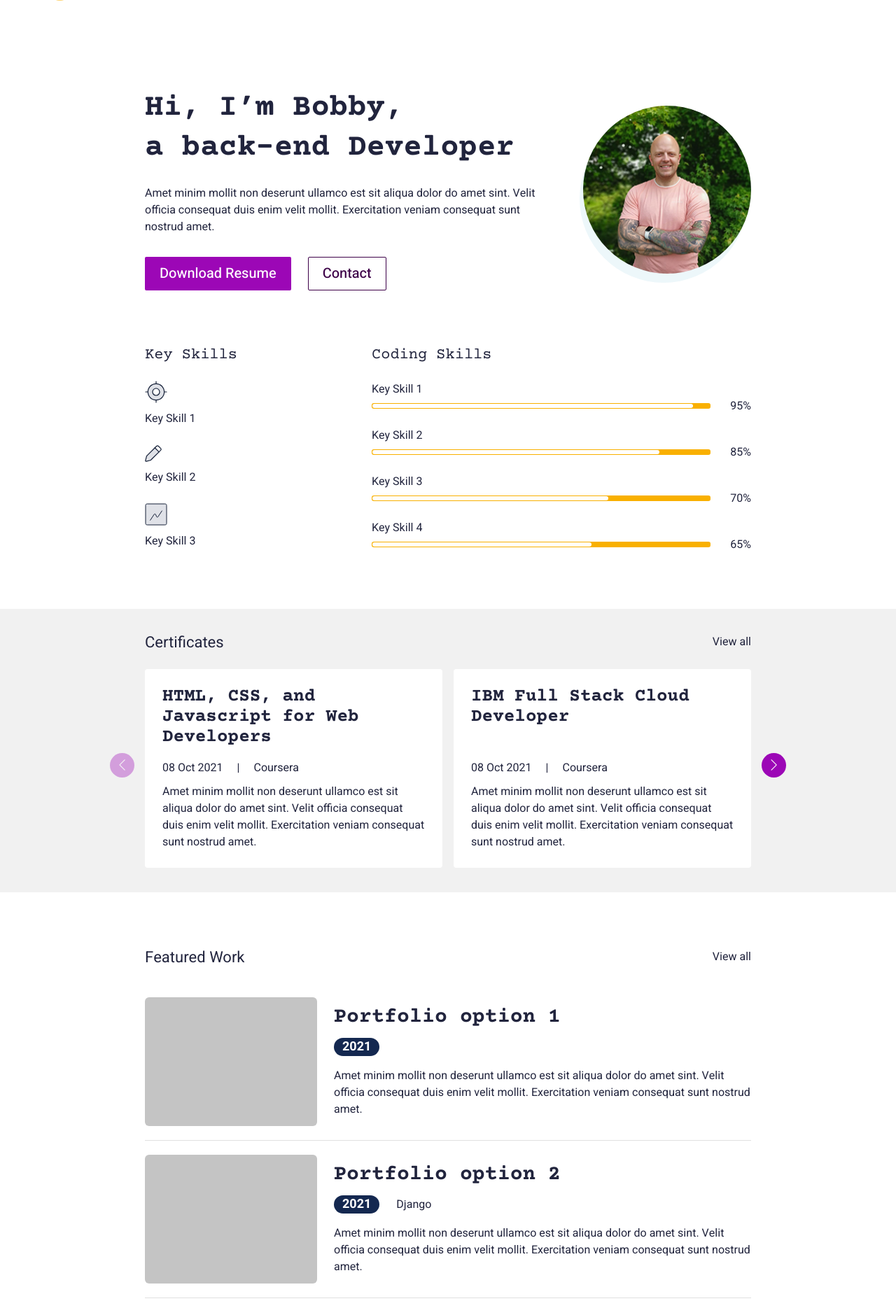
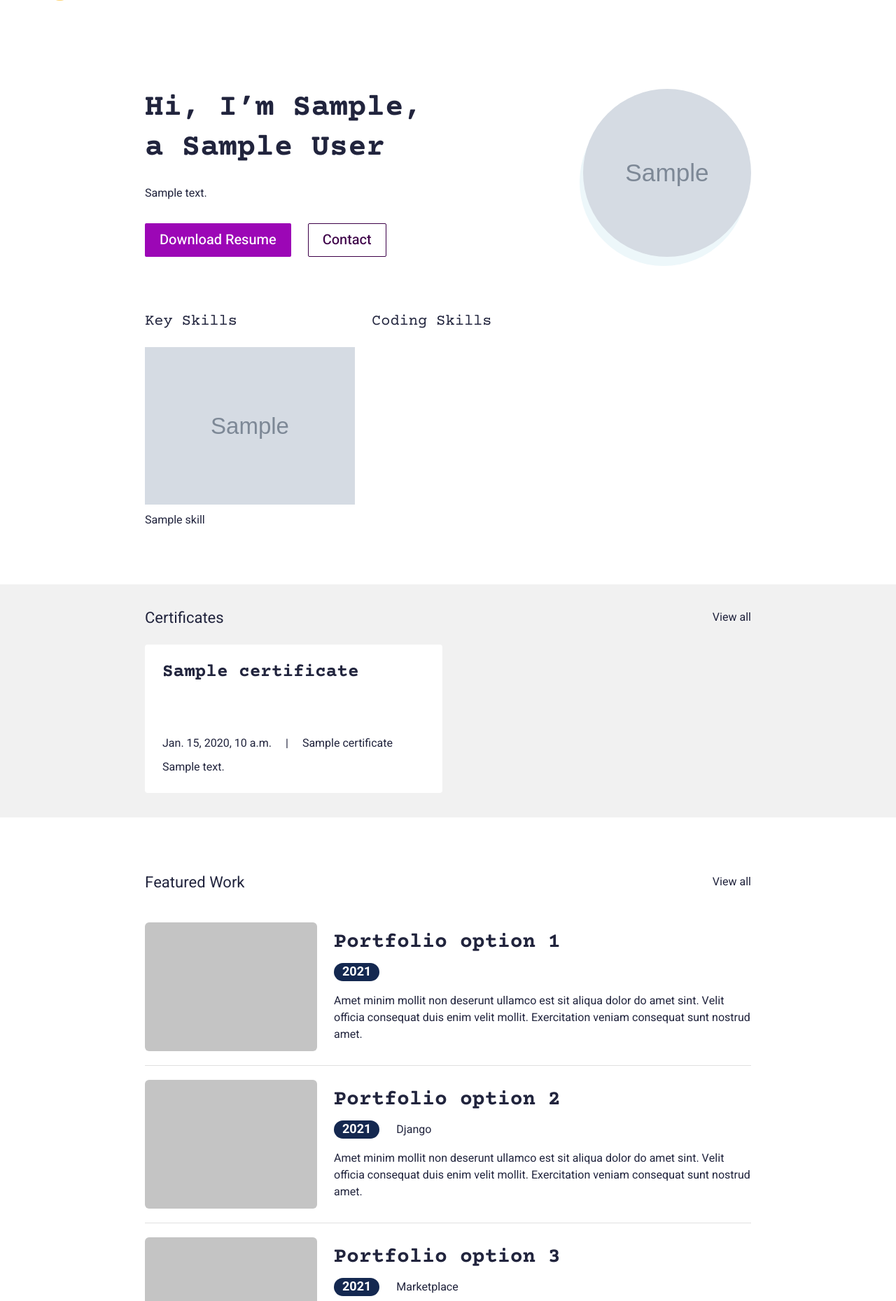
Before and after one commit to irmlel/resume, a Django app: template resume/main/templates/main/index.html in a window 1280 px wide. Shown: the part 78-1937 px from the top of the page at 70% size. Run offline with Django 4.2, Linux system fonts and the light colour scheme; the template is opened without the code that fills it: values that come from a table or form of the project are taken from there, others are empty; tables that the repository leaves empty hold one stand-in row (values such as "Sample post"); grey boxes marked "Sample" are stand-in pictures; parts of the project's set-up code (start-up, migrations or seed data) failed here and were passed over; some libraries are stand-ins or nearby versions.

Commit message:
Updated html files

```diff
--- a/resume/main/templates/main/index.html
+++ b/resume/main/templates/main/index.html
@@ -44,20 +44,20 @@ Start Content
       <div class="row g-4 g-md-3  align-items-center">
         <div class="col-md-auto order-md-last">
           <div class="bannerUserImg">
-            <img src="{% static 'images/user-img.jpg' %}" alt="...">
+            <img src="{{me.userprofile.avatar.url}}" alt="...">
           </div>
         </div>
         <div class="col-md">
           <div class="bannerContent">
-            <h1 class="xlTitle pb-3">Hi, I’m Bobby, <br> a back-end Developer</h1>
-            <p>Amet minim mollit non deserunt ullamco est sit aliqua dolor do amet sint. Velit officia consequat duis enim velit mollit. Exercitation veniam consequat sunt nostrud amet.</p>
+            <h1 class="xlTitle pb-3">Hi, I’m {{me.first_name | title}}, <br> a {{me.userprofile.title}}</h1>
+            <p>{{me.userprofile.bio}}</p>
             <div class="bannerBtnCol">
               <div class="row">
                 <div class="col-auto">
-                  <a download href="javascript:void(0)" class="btn btnPrimary">Download Resume</a>
+                  <a download href="{{me.userprofile.cv.url}}" class="btn btnPrimary">Download Resume</a>
                 </div>
                 <div class="col-auto">
-                  <a href="contact.html" class="btn btnOutline">Contact</a>
+                  <a href="{% url 'main:contact' %}" class="btn btnOutline">Contact</a>
                 </div>
               </div>
             </div>
@@ -75,84 +75,43 @@ Start Content
         <div class="col-md-auto">
           <div class="keySkillCol">
             <h4 class="smTitle pb-3">Key Skills</h4>
+            {% for sk in me.userprofile.skills.all %}
+            {% if sk.is_key_skill%}
             <div class="keySkillCard">
+            {% if sk.image %}
               <div class="ksIconCol">
-                <img src="{% static 'images/key-skill-icon-1.svg' %}" alt="...">
+                <img src="{{sk.image.url}}" alt="...">
               </div>
-              <span class="ksText">Key Skill 1</span>
+            {% endif %}
+              <span class="ksText">{{sk.name}}</span>
             </div>
-            <div class="keySkillCard">
-              <div class="ksIconCol">
-                <img src="{% static 'images/key-skill-icon-2.svg' %}" alt="...">
-              </div>
-              <span class="ksText">Key Skill 2</span>
-            </div>
-            <div class="keySkillCard">
-              <div class="ksIconCol">
-                <img src="{% static 'images/key-skill-icon-3.svg' %}" alt="...">
-              </div>
-              <span class="ksText">Key Skill 3</span>
-            </div>
+            {% endif %}
+            {% endfor %}
           </div>
         </div>
         <div class="col-md">
           <h4 class="smTitle pb-3">Coding Skills</h4>
+          {% for sk in me.userprofile.skills.all %}
+          {% if not sk.is_key_skill %}
           <div class="progressCol">
             <div class="progressCard">
               <div class="progressCol">
-                <span class="progressLbl">Key Skill 1</span>
+                <span class="progressLbl">{{sk.name}}</span>
                 <div class="row g-2 align-items-center">
                   <div class="col">
                     <div class="progress progressStyle">
-                      <div class="progress-bar" role="progressbar" style="width: 95%" aria-valuenow="95" aria-valuemin="0" aria-valuemax="100"></div>
+                      <div class="progress-bar" role="progressbar" style="width: {{sk.score}}%" aria-valuenow="{{sk.score}}" aria-valuemin="0" aria-valuemax="100"></div>
                     </div>
                   </div>
                   <div class="col-auto">
-                    <span class="pLbl">95%</span>
-                  </div>
-                </div>
-              </div>
-              <div class="progressCol">
-                <span class="progressLbl">Key Skill 2</span>
-                <div class="row g-2 align-items-center">
-                  <div class="col">
-                    <div class="progress progressStyle">
-                      <div class="progress-bar" role="progressbar" style="width: 85%" aria-valuenow="85" aria-valuemin="0" aria-valuemax="100"></div>
-                    </div>
-                  </div>
-                  <div class="col-auto">
-                    <span class="pLbl">85%</span>
-                  </div>
-                </div>
-              </div>
-              <div class="progressCol">
-                <span class="progressLbl">Key Skill 3</span>
-                <div class="row g-2 align-items-center">
-                  <div class="col">
-                    <div class="progress progressStyle">
-                      <div class="progress-bar" role="progressbar" style="width: 70%" aria-valuenow="70" aria-valuemin="0" aria-valuemax="100"></div>
-                    </div>
-                  </div>
-                  <div class="col-auto">
-                    <span class="pLbl">70%</span>
-                  </div>
-                </div>
-              </div>
-              <div class="progressCol">
-                <span class="progressLbl">Key Skill 4</span>
-                <div class="row g-2 align-items-center">
-                  <div class="col">
-                    <div class="progress progressStyle">
-                      <div class="progress-bar" role="progressbar" style="width: 65%" aria-valuenow="65" aria-valuemin="0" aria-valuemax="100"></div>
-                    </div>
-                  </div>
-                  <div class="col-auto">
-                    <span class="pLbl">65%</span>
+                    <span class="pLbl">{{sk.score}}</span>
                   </div>
                 </div>
               </div>
             </div>
           </div>
+          {% endif %}
+          {% endfor %}
         </div>
       </div>
     </div>
@@ -173,42 +132,22 @@ Start Content
       <div class="sliderOuter">
         <div class="swiper certificatesSlider">
           <div class="swiper-wrapper">
+          {% for c in certificates %}
+          {% if c.is_active %}
             <div class="swiper-slide">
               <div class="cardStyle1">
                 <h4 class="mdTitle cs1Title">
-                  <a href="javascript:void(0)">HTML, CSS, and Javascript for Web Developers</a>
+                  <a href="javascript:void(0)">{{c.title}}</a>
                 </h4>
                 <ul class="cardOptionCol">
-                  <li>08 Oct 2021</li>
-                  <li>Coursera</li>
+                  <li>{{c.date}}</li>
+                  <li>{{c.name}}</li>
                 </ul>
-                <p>Amet minim mollit non deserunt ullamco est sit aliqua dolor do amet sint. Velit officia consequat duis enim velit mollit. Exercitation veniam consequat sunt nostrud amet.</p>
+                <p>{{c.description}}</p>
               </div>
             </div>
-            <div class="swiper-slide">
-              <div class="cardStyle1">
-                <h4 class="mdTitle cs1Title">
-                  <a href="javascript:void(0)">IBM Full Stack Cloud Developer</a>
-                </h4>
-                <ul class="cardOptionCol">
-                  <li>08 Oct 2021</li>
-                  <li>Coursera</li>
-                </ul>
-                <p>Amet minim mollit non deserunt ullamco est sit aliqua dolor do amet sint. Velit officia consequat duis enim velit mollit. Exercitation veniam consequat sunt nostrud amet.</p>
-              </div>
-            </div>
-            <div class="swiper-slide">
-              <div class="cardStyle1">
-                <h4 class="mdTitle cs1Title">
-                  <a href="javascript:void(0)">IBM Full Stack Cloud Developer</a>
-                </h4>
-                <ul class="cardOptionCol">
-                  <li>08 Oct 2021</li>
-                  <li>Coursera</li>
-                </ul>
-                <p>Amet minim mollit non deserunt ullamco est sit aliqua dolor do amet sint. Velit officia consequat duis enim velit mollit. Exercitation veniam consequat sunt nostrud amet.</p>
-              </div>
-            </div>
+          {% endif %}
+          {% endfor %}
           </div>
         </div>
         <div class="cert-swiper-button-next swiper-button-next swiperBtnStyle"></div>
```
Also changed, not shown: resume/main/templates/main/contact.html (+6 -4 lines), resume/mediafiles/skills/key-skill-icon-2.svg (added).
